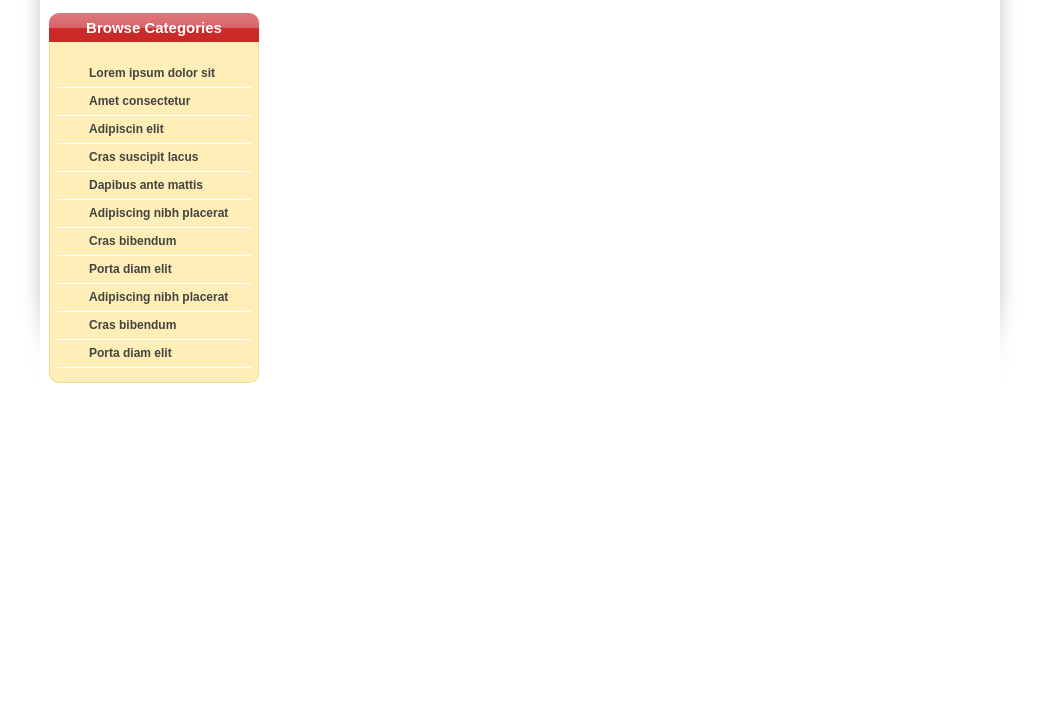
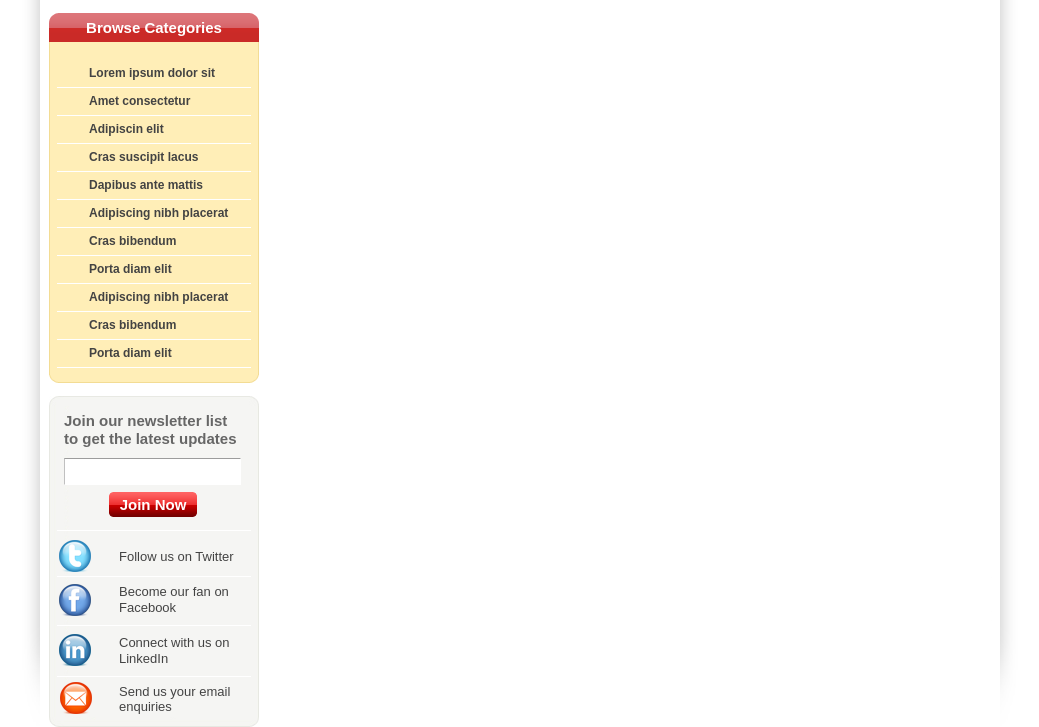
Before and after one commit to Huonly/ecommerce, a plain HTML site: page index.html in a window 1280 px wide. Shown: the part 515-1242 px from the top of the page, without its empty margins (120-1159 px from the left). Before the commit the page ends 898 px from the top, so only its background shows below. Drawn offline with Linux system fonts and the light colour scheme.

Commit message:
module join now end

```diff
--- a/css/main.css
+++ b/css/main.css
@@ -305,6 +305,7 @@ body {
 }
 
 .browse {
+    margin-bottom: 13px;
 }
 
 .browse h3 {
@@ -336,10 +337,93 @@ body {
     font-size: 12px;
 }
 
-.browse_list a:hover{
+.browse_list a:hover {
     color: #b20e00;
     border-bottom: 1px solid #b20e00;
     background: #fae191;
+}
+
+.join {
+    background: url("../img/join_bg.png") repeat-y -420px 0;
+}
+
+.join-t {
+    background: url("../img/join_bg.png") no-repeat;
+}
+
+.join-b {
+    background: url("../img/join_bg.png") no-repeat -210px bottom;
+}
+
+.join-now {
+    width: 180px;
+    padding-top: 16px;
+    margin: 0 auto;
+}
+
+.join-now P {
+    color: #666666;
+    font-size: 15px;
+    font-weight: bold;
+    line-height: 18px;
+    padding-bottom: 10px;
+}
+
+.join-now .join-text {
+    width: 175px;
+    height: 25px;
+    border: 1px solid #ffffff;
+    border-top-color: #9c9c9c;
+    border-left-color: #c0c0c0;
+    margin-bottom: 7px;
+}
+
+.join-now .join-btn {
+    width: 88px;
+    height: 25px;
+    background: url("../img/join_btn_bg.png") no-repeat;
+    color: #ffffff;
+    text-align: center;
+    line-height: 25px;
+    font-size: 15px;
+    font-weight: bold;
+    margin-left: 45px;
+    margin-bottom: 13px;
+}
+
+.join-list ul {
+    padding: 0 8px;
+    background: url("../img/join_ul.png") no-repeat 10px 10px;
+}
+
+.join-list ul li {
+    border-top: 1px solid #ffffff;
+    font-size: 13px;
+    color: #434343;
+    padding-left: 62px;
+}
+
+.join-list ul .t {
+    height: 27px;
+    padding-top: 18px;
+}
+
+.join-list ul .f {
+    height: 41px;
+    line-height: 16px;
+    padding-top: 7px;
+}
+
+.join-list ul .in {
+    height: 41px;
+    line-height: 16px;
+    padding-top: 9px;
+}
+
+.join-list ul .email {
+    height: 43px;
+    line-height: 15px;
+    padding-top: 7px;
 }
 
 #wrap {
--- a/index.html
+++ b/index.html
@@ -96,15 +96,35 @@
                             </ul>
                         </div>
                     </div>
-                </div>
 
-                <!--<div id="wrap">-->
+                    <div class="join">
+                        <div class="join-t">
+                            <div class="join-b">
+                                <div class="join-now">
+                                    <p>Join our newsletter list
+                                        to get the latest updates</p>
+                                    <form action="">
+                                        <input type="text" class="join-text">
+                                        <input type="submit" value="Join Now" class="join-btn">
+                                    </form>
+                                </div>
+                                <div class="join-list">
+                                    <ul>
+                                        <li class="t">Follow us on Twitter</li>
+                                        <li class="f">Become our fan on Facebook</li>
+                                        <li class="in">Connect with us on LinkedIn</li>
+                                        <li class="email">Send us your email enquiries</li>
+                                    </ul>
+                                </div>
+                            </div>
+                        </div>
+                    </div>
 
                 </div>
             </div>
-
         </div>
     </div>
+</div>
 </div>
 <div id="fooeter"></div>
 </body>
```
Also changed, not shown: img/join_bg.png (added), img/join_btn_bg.png (added), img/join_ul.png (added).
